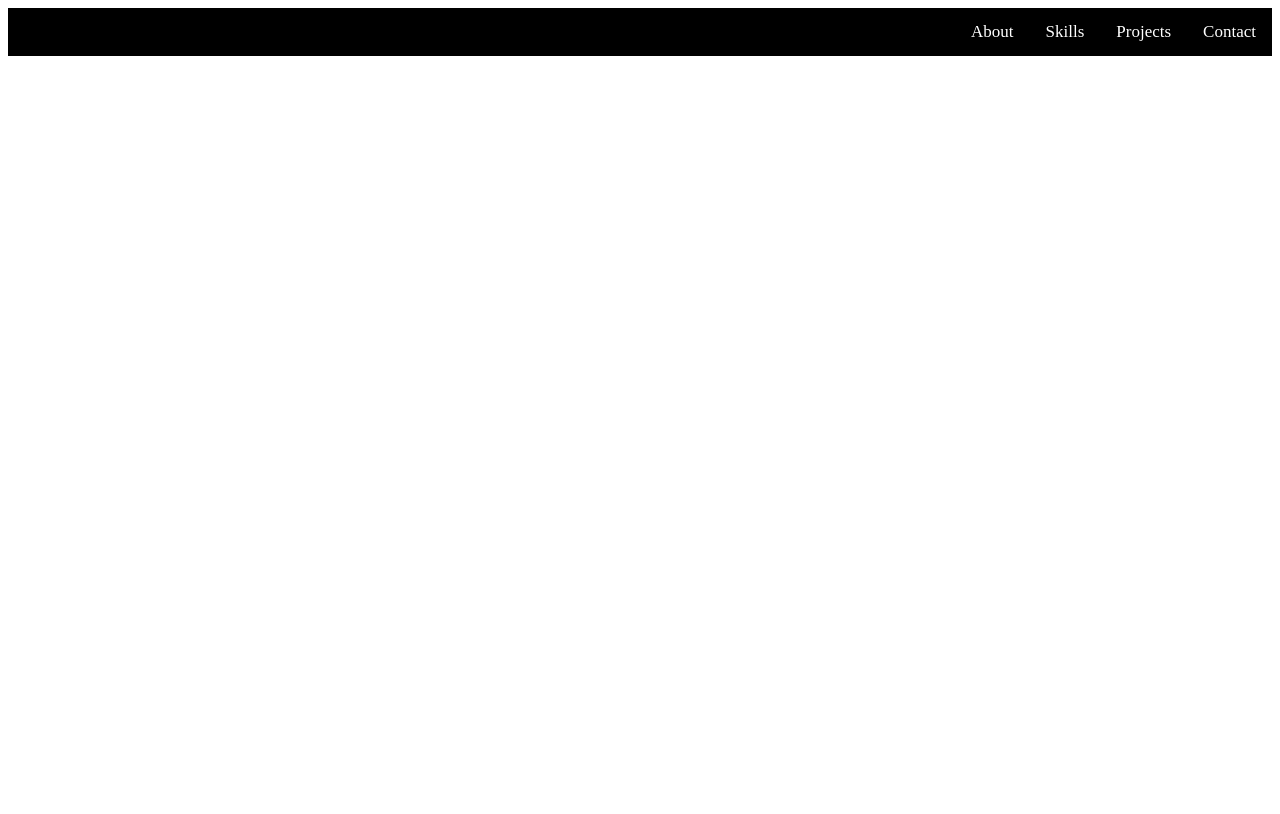
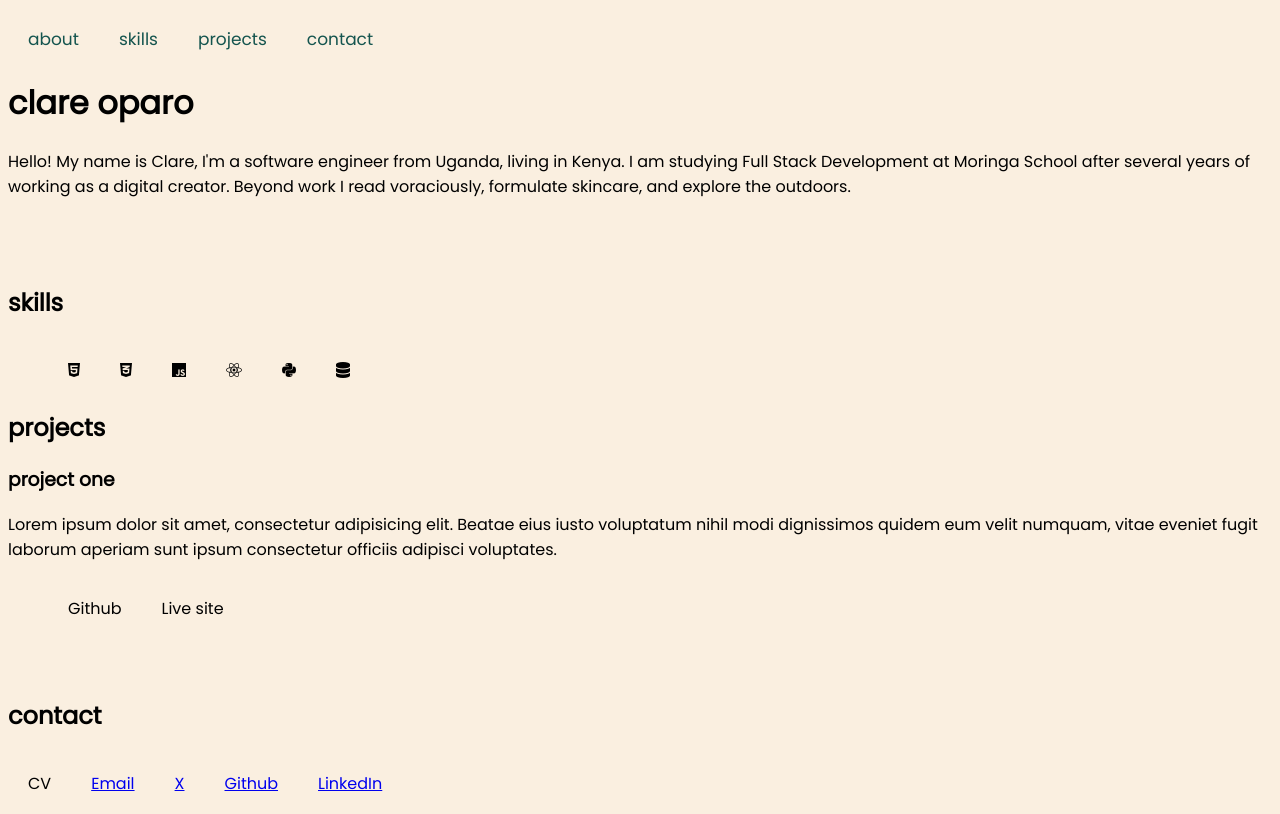
Before and after one commit to clare-oparo/folio, a plain HTML site: page index.html in a window 1280 px wide. Drawn offline with Linux system fonts and the light colour scheme.

Commit message:
basic content

```diff
--- a/index.html
+++ b/index.html
@@ -5,20 +5,55 @@
     <meta name="viewport" content="width=device-width, initial-scale=1.0" />
     <title>Clare Oparo Full-Stack Software Engineer</title>
     <link rel="stylesheet" href="style.css" />
+    <link rel="stylesheet" href="https://fonts.googleapis.com/css?family=Poppins">
+    <link rel="icon" type="image/x-icon" href="/images/favicon.ico">
   </head>
   <body>
-    <section id="navigation">
-      <div class="topnav">
-        <a href="#contact">Contact</a>
-        <a href="#projects">Projects</a>
-        <a href="#skills">Skills</a>
-        <a href="#about">About</a>
-      </div>
-    </section>
-    <section id="about"></section>
-    <section id="skills"></section>
-    <section id="projects"></section>
-    <section id="contact"></section>
+    <div class="topnav">
+        <a href="#about">about</a>
+        <a href="#skills">skills</a>
+        <a href="#projects">projects</a>
+        <a href="#contact">contact</a>
+    </div>
+      <br></br>
+   <div class="about">
+        <h1>clare oparo</h1>
+        <p>Hello! My name is Clare, I'm a software engineer from Uganda, living in Kenya. I am studying Full Stack Development at Moringa School after several years of working as a digital creator. Beyond work I read voraciously, formulate skincare, and explore the outdoors.</p>
+    </div>
+    <br></br>
+    <div class="skills">
+        <h2>skills</h2>
+        <ul>
+            <li><i class="fa-brands fa-html5"></i></li>
+            <li><i class="fa-brands fa-css3-alt"></i></li>
+            <li><i class="fa-brands fa-js"></i></li>
+            <li><i class="fa-brands fa-react"></i></li>
+            <li><i class="fa-brands fa-python"></i></li>
+            <li><i class="fa-solid fa-database"></i></li>
+        </ul>
+    </div>
+    <br></br>
+    <div class="projects">
+        <h2>projects</h2>
+        <h3>project one</h3>
+        <p>Lorem ipsum dolor sit amet, consectetur adipisicing elit. Beatae eius iusto voluptatum nihil modi dignissimos quidem eum velit numquam, vitae eveniet fugit laborum aperiam sunt ipsum consectetur officiis adipisci voluptates.</p>
+        <ul>
+            <li>Github</li>
+            <li>Live site</li>
+        </ul>
+        <br></br>
+
+    </div>
+    <br></br>
+    <div class="contact">
+        <h2>contact</h2>
+        <li>CV</li>
+        <li><a href="mailto:clare.oparo@gmail.com">Email</a></li>
+        <li><a href="https://twitter.com/ikwaro_oparo">X</a></li>
+        <li><a href="https://github.com/clare-oparo">Github</a></li>
+        <li><a href="https://www.linkedin.com/in/clare-oparo-fullstack-software-engineer/">LinkedIn</a></li>
+    </div>
     <script src="script.js"></script>
+    <script src="https://kit.fontawesome.com/fb29b15274.js" crossorigin="anonymous"></script>
   </body>
 </html>
--- a/style.css
+++ b/style.css
@@ -1,18 +1,26 @@
-.topnav{
-    background-color: black;
-    overflow:hidden;
+/* Add a background color to the whole page */
+*{
+    background-color: #faefe0;
+    font-family: "Poppins",sans-serif;
 }
 
-.topnav a{
-    color: white;
-    float:right;
-    padding: 14px 16px;
+/* Style the links inside the navigation bar */
+.topnav a {
+    float: left;
+    color: #14544e;
     text-align: center;
+    padding: 18px 20px;
+    text-decoration: none;
     font-size: 17px;
-    text-decoration: none;
-}
+  }
 
-.topnav a:hover{
-    background-color: yellow;
-    color: black;
-}
+  .topnav a:hover{
+    background-color:#c49963;
+    color:#282a29;
+  }
+
+  li{
+    list-style-type: none;
+    float: left;
+    padding: 18px 20px;
+  }
```
Also changed, not shown: images/favicon.ico (added).
